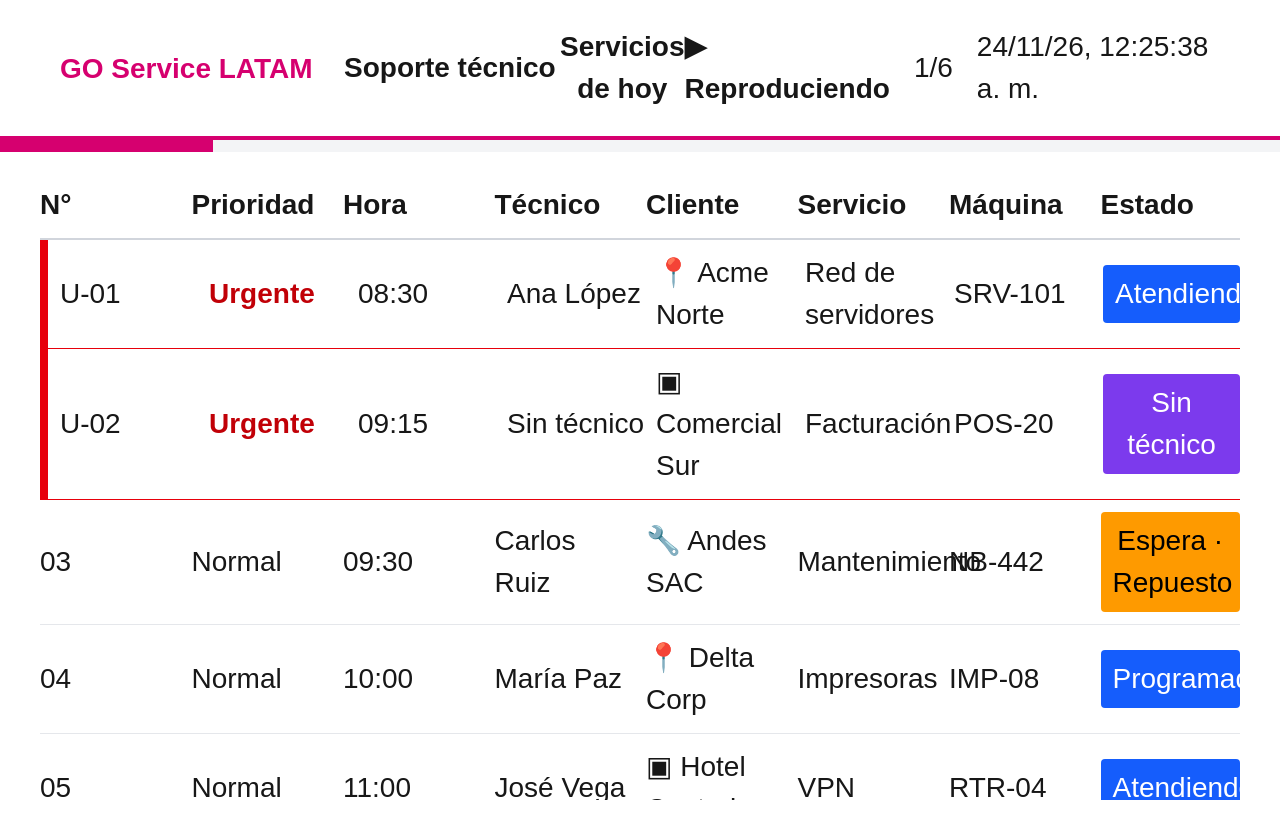
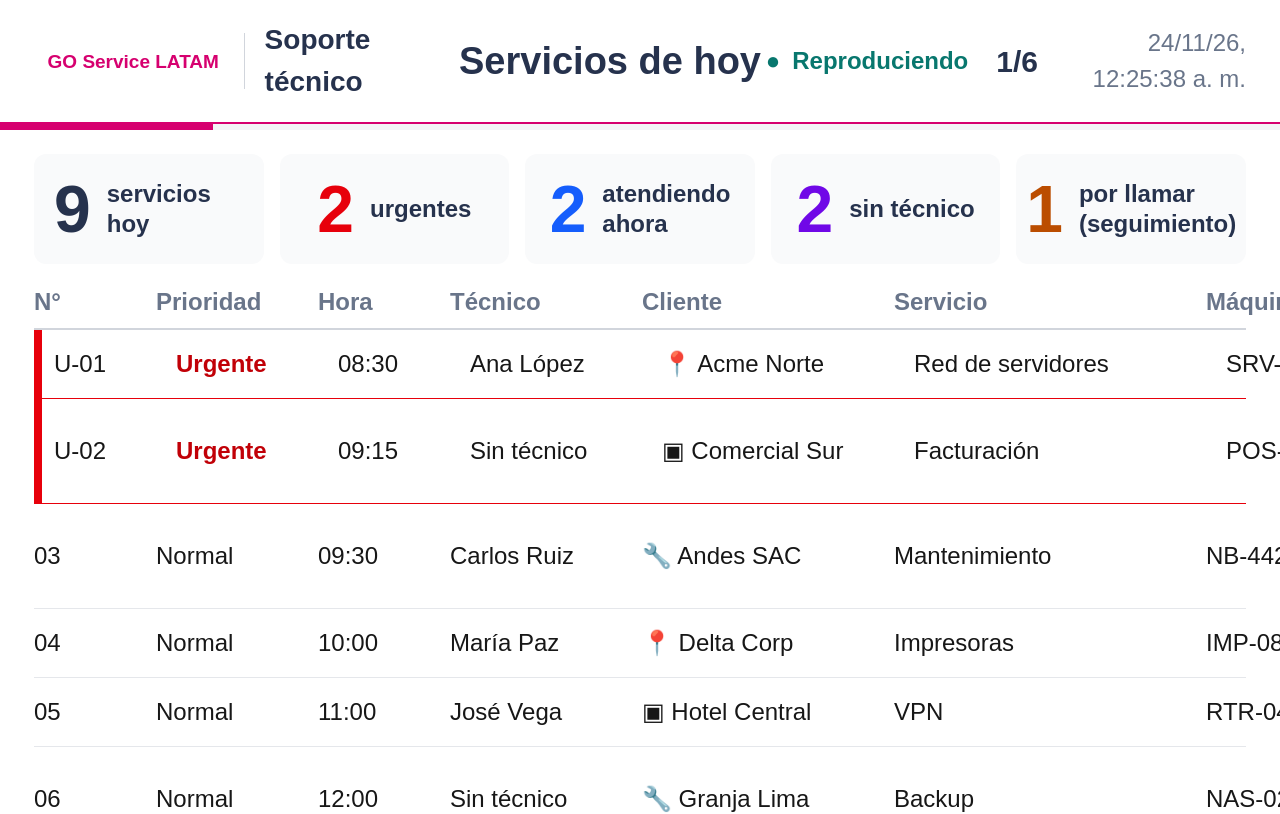
Before and after one commit to DevStudio-WorkSpace/simon-front, a Next.js app: page /pantalla/1 in a window 1280 px wide. Shown: the top 814 px of the page. Built offline with nearby package versions, Linux system fonts and the light colour scheme; no server answers.

Commit message:
SIMON-S1-DESIGN-A: actualizar diseño aprobado de las seis vistas

```diff
--- a/src/app/pantalla/[codigo]/page.tsx
+++ b/src/app/pantalla/[codigo]/page.tsx
@@ -151,22 +151,22 @@ export default function Pantalla({ params }: { params: Promise<{ codigo: string
   }
 
   return (
-    <main className="mx-auto h-screen max-h-[1080px] w-full max-w-[1920px] overflow-hidden bg-white text-[28px]">
+    <main className="mx-auto h-screen min-h-[1080px] w-screen max-w-[1920px] overflow-hidden bg-white text-[28px]">
       {sinConexion && (
         <div role="alert" className="absolute left-1/2 top-32 z-10 -translate-x-1/2 rounded-lg bg-amber-100 px-8 py-5 text-amber-900">
           Sin conexión. Último dato recibido: {horaUltimoDato || "no disponible"}
         </div>
       )}
       <CabeceraPantalla estado={estado} fecha_hora={fechaHora} titulo={titulo} />
-      <div className="h-3 bg-gray-100">
+      <div className="h-[6px] bg-gray-100">
         <div
           className="h-full bg-[var(--magenta)]"
           style={{ width: `${(estado.vista_actual / 6) * 100}%` }}
         />
       </div>
-      <section className="h-[790px] border-b-2 border-gray-100 px-10 py-8">
+      <section className="h-[868px] border-b-2 border-gray-100 px-[34px] py-[24px]">
         {estado.vista_actual === 1 && (
-          <VistaServicios servicios={estado.servicios} pagina={1} />
+          <VistaServicios servicios={estado.servicios} pagina={1} indicadores={estado.indicadores_servicios} />
         )}
         {estado.vista_actual === 2 && (
           <VistaPuntualidad puntualidad={estado.puntualidad} />
--- a/src/components/pantalla/CabeceraPantalla.tsx
+++ b/src/components/pantalla/CabeceraPantalla.tsx
@@ -10,20 +10,22 @@ interface Props {
 export function CabeceraPantalla({ estado, fecha_hora, titulo }: Props) {
   const estadoTexto = estado.reproduciendo ? "Reproduciendo" : "Pausado";
   return (
-    <header className="flex h-[140px] items-center justify-between border-b-4 border-[var(--magenta)] bg-white px-10">
-      <div className="flex min-w-[520px] items-center gap-6">
-        <Image src="/logo-go-service.svg" alt="GO Service LATAM" width={280} height={72} priority />
-        <span className="text-[28px] font-semibold">Soporte técnico</span>
+    <header className="grid h-[124px] grid-cols-[360px_1fr_420px] items-stretch border-b-2 border-[var(--magenta)] bg-white px-[34px]">
+      <div className="flex items-center gap-5">
+        <Image src="/logo-go-service.svg" alt="GO Service LATAM" width={190} height={49} priority />
+        <div className="h-14 w-px bg-gray-300" />
+        <span className="text-[28px] font-bold text-[#26324d]">Soporte técnico</span>
       </div>
-      <div className="flex-1 text-center">
-        <h1 className="text-[28px] font-bold">{titulo}</h1>
+      <div className="flex items-center justify-center">
+        <h1 className="text-[38px] font-bold text-[#26324d]">{titulo}</h1>
       </div>
-      <div className="flex min-w-[520px] items-center justify-end gap-6 text-[28px]">
-        <span aria-label={`Estado ${estadoTexto}`} className="font-semibold">
-          {estado.reproduciendo ? "▶" : "Ⅱ"} {estadoTexto}
-        </span>
-        <span>{estado.vista_actual}/6</span>
-        <time>{fecha_hora}</time>
+      <div className="flex items-center justify-end gap-7 text-[24px]">
+        <div className="flex items-center gap-3 font-semibold text-[#08776e]">
+          <span aria-hidden="true">{estado.reproduciendo ? "●" : "Ⅱ"}</span>
+          <span>{estadoTexto}</span>
+        </div>
+        <span className="text-[30px] font-bold text-[#26324d]">{estado.vista_actual}/6</span>
+        <time className="min-w-[180px] text-right text-[#69758a]">{fecha_hora}</time>
       </div>
     </header>
   );
--- a/src/components/pantalla/FranjaMensajes.tsx
+++ b/src/components/pantalla/FranjaMensajes.tsx
@@ -15,7 +15,7 @@ export function FranjaMensajes({ mensajes }: { mensajes: MensajeMarquesina[] })
   });
 
   return (
-    <footer className="flex h-[150px] items-center gap-4 overflow-hidden border-t-2 border-gray-200 bg-white px-10">
+    <footer className="flex h-[82px] items-center gap-5 overflow-hidden border-t border-gray-200 bg-white px-[34px]">
       {ordenados.map((mensaje) => (
         <div
           key={`${mensaje.tipo}-${mensaje.texto}`}
--- a/src/components/pantalla/TecladoPantalla.ts
+++ b/src/components/pantalla/TecladoPantalla.ts
@@ -9,6 +9,7 @@ export function accionPorTecla(key: string, keyCode: number): AccionPantalla | n
   if (key === "Enter" || key === " " || keyCode === 23) return "pausa";
   if (key === "PageDown") return "siguiente";
   if (key === "PageUp") return "anterior";
+  if (key === "b" || key === "B" || key === "." || key === "Decimal") return "siguiente";
   return null;
 }
 
--- a/src/components/pantalla/VistaAnuncios.tsx
+++ b/src/components/pantalla/VistaAnuncios.tsx
@@ -25,14 +25,13 @@ export function VistaAnuncios({
   }
   const anuncio = anuncios[indice];
   return (
-    <article className="mx-auto max-w-[1500px] rounded-3xl border-4 border-blue-600 p-12 text-center">
-      <span className="rounded-full bg-blue-600 px-6 py-3 text-white">Anuncio</span>
-      <p className="mt-8 text-[28px] font-bold text-blue-700">{anuncio.fecha_o_hora}</p>
-      <h2 className="mt-6 text-[80px] font-bold">{anuncio.titulo}</h2>
-      <p className="mt-8 text-[28px]">{anuncio.descripcion}</p>
-      <p className="mt-8 text-[28px]">
-        <strong>Responsables:</strong> {anuncio.responsables.join(", ")}
-      </p>
+    <article className="relative mx-auto max-w-[1740px] border-l-[9px] border-blue-600 rounded-r-2xl bg-white p-12">
+      <span className="rounded-full bg-blue-50 px-6 py-3 text-[24px] font-bold text-blue-700">{anuncio.fecha_o_hora}</span>
+      <h2 className="mt-8 max-w-[1450px] text-[72px] font-bold leading-tight text-[#26324d]">{anuncio.titulo}</h2>
+      <p className="mt-8 max-w-[1450px] text-[34px] text-[#69758a]">{anuncio.descripcion}</p>
+      <div className="mt-10 border-t border-gray-200 pt-6 text-[28px]">
+        <strong className="text-blue-700">Responsables:</strong> {anuncio.responsables.join(", ")}
+      </div>
     </article>
   );
 }
--- a/src/components/pantalla/VistaRanking.tsx
+++ b/src/components/pantalla/VistaRanking.tsx
@@ -1,13 +1,13 @@
 import type { PersonaRanking } from "@/types/pantalla";
 
 const insignias = ["Oro", "Plata", "Bronce"];
-const colores = ["bg-yellow-400", "bg-gray-300", "bg-orange-400"];
+const colores = ["bg-[#f59e0b]", "bg-gray-300", "bg-[#cd7f32]"];
 
 export function VistaRanking({ personas }: { personas: PersonaRanking[] }) {
   return (
     <div className="grid grid-cols-3 gap-6">
       {personas.slice(0, 3).map((persona, indice) => (
-        <article key={persona.nombre} className="rounded-2xl border-2 border-gray-200 p-6">
+        <article key={persona.nombre} className="border-t-8 bg-white px-2 pt-6" style={{ borderTopColor: indice === 0 ? "#d6006f" : indice === 1 ? "#9ca3af" : "#cd7f32" }}>
           <div className="flex items-center gap-4">
             <span className={`flex h-20 w-20 items-center justify-center rounded-full text-[28px] font-bold ${colores[indice]}`}>
               {persona.puesto}
--- a/src/components/pantalla/VistaServicios.tsx
+++ b/src/components/pantalla/VistaServicios.tsx
@@ -1,4 +1,4 @@
-import type { EstadoServicio, ServicioHoy } from "@/types/pantalla";
+import type { EstadoServicio, IndicadoresServicios, ServicioHoy } from "@/types/pantalla";
 
 export function ordenarServicios(servicios: ServicioHoy[]): ServicioHoy[] {
   return [...servicios]
@@ -30,11 +30,35 @@ const estadoClases: Record<EstadoServicio, string> = {
   Atendido: "bg-green-600 text-white",
 };
 
-export function VistaServicios({ servicios, pagina }: { servicios: ServicioHoy[]; pagina: number }) {
+export function VistaServicios({
+  servicios,
+  pagina,
+  indicadores,
+}: {
+  servicios: ServicioHoy[];
+  pagina: number;
+  indicadores?: IndicadoresServicios;
+}) {
   const paginaActual = obtenerPagina(servicios, pagina);
   return (
     <div>
-      <div className="grid grid-cols-8 gap-3 border-b-2 border-gray-300 pb-3 text-[28px] font-bold">
+      {indicadores && (
+        <div className="mb-5 grid grid-cols-5 gap-4">
+          {[
+            ["servicios_hoy", String(indicadores.servicios_hoy), "servicios hoy", "text-[#26324d]"],
+            ["urgentes", String(indicadores.urgentes), "urgentes", "text-red-600"],
+            ["atendiendo", String(indicadores.atendiendo_ahora), "atendiendo\nahora", "text-blue-600"],
+            ["sin_tecnico", String(indicadores.sin_tecnico), "sin técnico", "text-violet-700"],
+            ["por_llamar", String(indicadores.por_llamar), "por llamar\n(seguimiento)", "text-amber-700"],
+          ].map(([clave, valor, etiqueta, color]) => (
+            <div key={clave} className="flex h-[110px] items-center justify-center gap-4 rounded-xl bg-gray-50 px-5">
+              <strong className={`text-[66px] leading-none ${color}`}>{valor}</strong>
+              <span className="whitespace-pre-line text-[24px] font-bold leading-tight text-[#26324d]">{etiqueta}</span>
+            </div>
+          ))}
+        </div>
+      )}
+      <div className="grid grid-cols-[110px_150px_120px_180px_240px_300px_180px_1fr] gap-3 border-b-2 border-gray-300 pb-2 text-[24px] font-bold text-[#69758a]">
         <span>N°</span><span>Prioridad</span><span>Hora</span><span>Técnico</span>
         <span>Cliente</span><span>Servicio</span><span>Máquina</span><span>Estado</span>
       </div>
@@ -51,7 +75,7 @@ export function VistaServicios({ servicios, pagina }: { servicios: ServicioHoy[]
                   : "Programado";
           const modalidad = servicio.modalidad === "visita" ? "📍" : servicio.modalidad === "remoto" ? "▣" : "🔧";
           return (
-            <div key={servicio.numero} className={`grid grid-cols-8 items-center gap-3 py-3 text-[28px] ${servicio.prioridad === "Urgente" ? "border-l-8 border-red-600 pl-3" : ""}`}>
+            <div key={servicio.numero} className={`grid grid-cols-[110px_150px_120px_180px_240px_300px_180px_1fr] items-center gap-3 py-2 text-[24px] ${servicio.prioridad === "Urgente" ? "border-l-8 border-red-600 pl-3" : ""}`}>
               <span>{servicio.numero}</span>
               <span className={servicio.prioridad === "Urgente" ? "font-bold text-red-700" : ""}>
                 {servicio.prioridad === "Urgente" ? "Urgente" : "Normal"}
```
Also changed, not shown: src/components/pantalla/VistaActividades.tsx (+20 -3 lines), src/components/pantalla/VistaMeta.tsx (+8 -9 lines), src/components/pantalla/VistaPuntualidad.tsx (+47 -38 lines), 3 other files (tests, documents, lock files or other folders).
